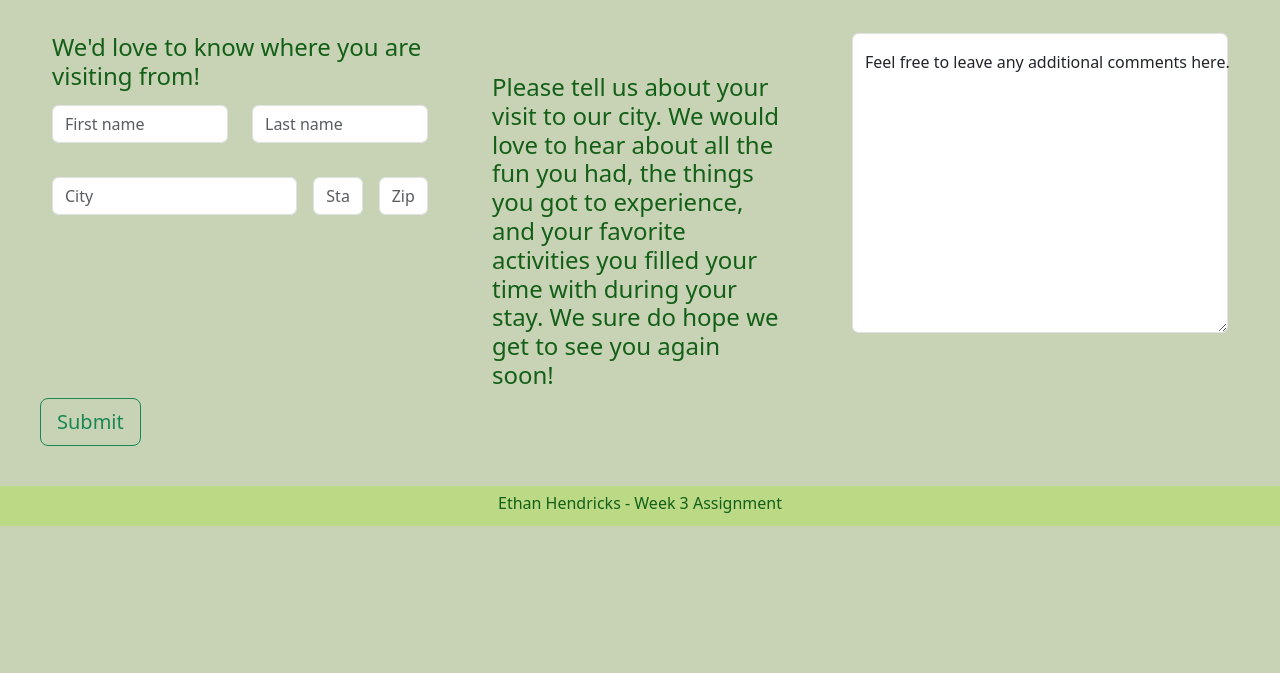
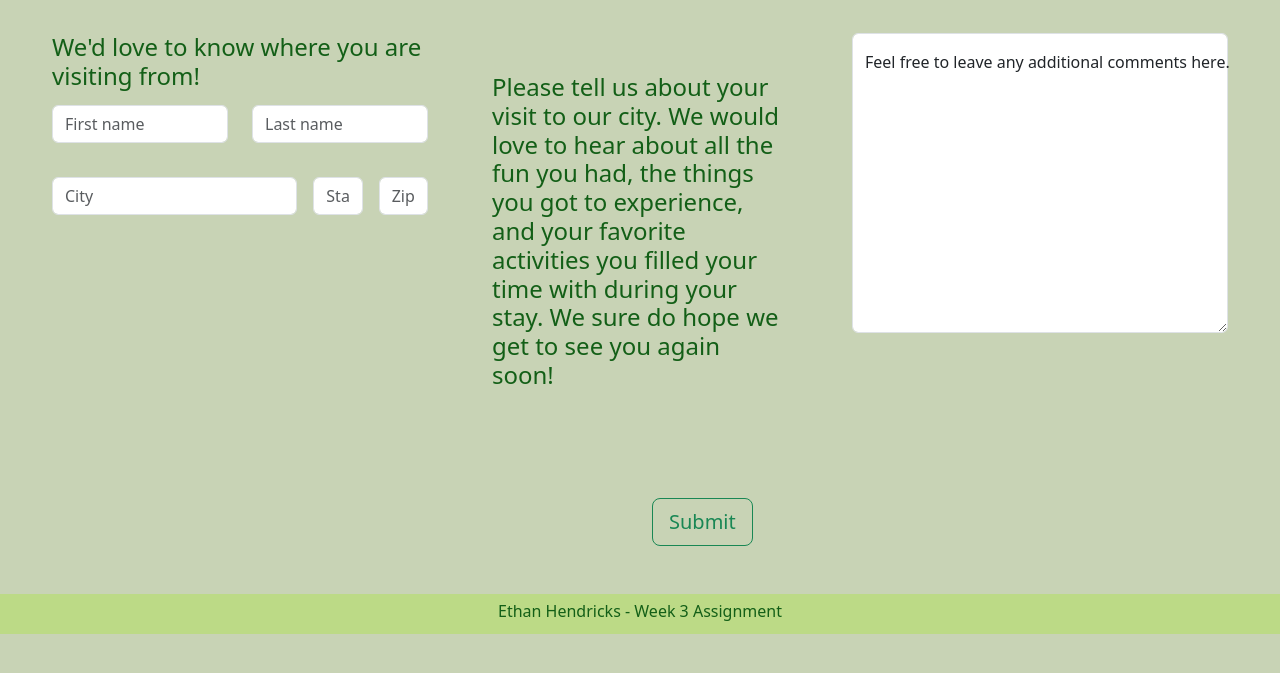
Before and after one commit to Hendricks-Ethan/Week-3-Bootstrap, a website: page page4.html in a window 1280 px wide. Shown: the part 63-736 px from the top of the page. Drawn offline with nearby package versions, Linux system fonts and the light colour scheme.

Commit message:
final finishing touches

```diff
--- a/page4.html
+++ b/page4.html
@@ -94,6 +94,11 @@
                     <div class="col-sm-4">
                         <h4 class="comment">Please tell us about your visit to our city. We would love to hear about all the fun you had, the things you
                         got to experience, and your favorite activities you filled your time with during your stay. We sure do hope we get to see you again soon!<h4>
+
+<!--Submit button for my form page (page4.html)-->
+
+                    <input type="submit" class="btn btn-outline-success btn-lg submit-feedback" value="Submit"></input>
+
                     </div>
 
 <!--Comment form-->
@@ -106,10 +111,6 @@
                     </div>
                 </div>
             </div>
-
-<!--Submit button for my form page (page4.html)-->
-
-            <input type="submit" class="btn btn-outline-success btn-lg" value="Submit"></input>
 
         </main>
 
--- a/style.css
+++ b/style.css
@@ -134,6 +134,10 @@ footer {
     padding: 40px 40px 0px 40px;
 }
 
+.submit-feedback {
+    margin: 100px 200px 0px 200px;
+}
+
 .feedback-page {
     background-color: rgb(200, 211, 181);
 }
```
Also changed, not shown: page2.html (+2 -0 lines).
